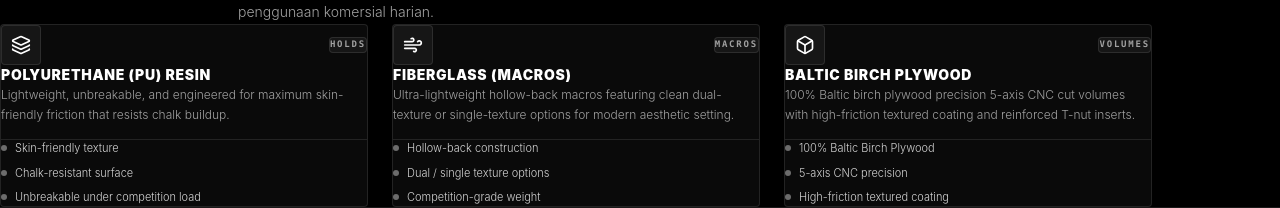
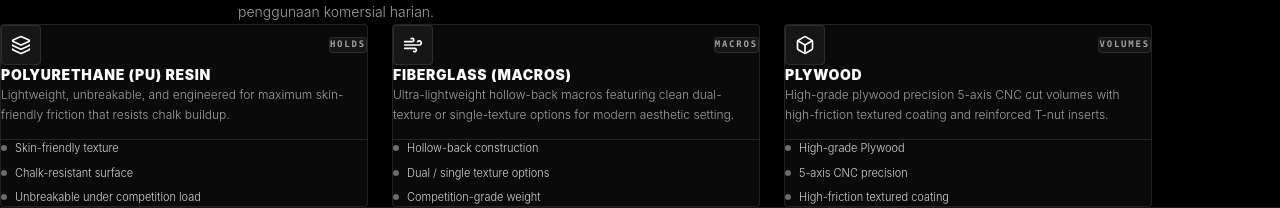
Before and after one commit to budiajir/anemone, a React (Vite) app: page /about in a window 1280 px wide. Shown: the part 660-868 px from the top of the page. Built offline with nearby package versions, Linux system fonts and the light colour scheme; no server answers.

Commit message:
Simplify Volumes material naming: remove Baltic Birch, use Plywood directly

```diff
--- a/src/pages/About.jsx
+++ b/src/pages/About.jsx
@@ -16,7 +16,7 @@ const stagger = {
   },
 };
 
-/* ─── DATA (Volumes is strictly Baltic Birch Plywood) ─── */
+/* ─── DATA (Volumes is strictly Plywood) ─── */
 const materials = [
   {
     icon: <Layers size={20} />,
@@ -36,11 +36,11 @@ const materials = [
   },
   {
     icon: <Box size={20} />,
-    title: "BALTIC BIRCH PLYWOOD",
+    title: "PLYWOOD",
     tag: "VOLUMES",
     description:
-      "100% Baltic birch plywood precision 5-axis CNC cut volumes with high-friction textured coating and reinforced T-nut inserts.",
-    specs: ["100% Baltic Birch Plywood", "5-axis CNC precision", "High-friction textured coating"],
+      "High-grade plywood precision 5-axis CNC cut volumes with high-friction textured coating and reinforced T-nut inserts.",
+    specs: ["High-grade Plywood", "5-axis CNC precision", "High-friction textured coating"],
   },
 ];
 
--- a/src/pages/Home.jsx
+++ b/src/pages/Home.jsx
@@ -34,7 +34,7 @@ export default function Home() {
     {
       id: "volumes",
       title: "VOLUMES",
-      subtitle: "100% Baltic Birch Plywood Precision Geometric Volumes",
+      subtitle: "Precision Plywood Geometric Volumes",
       categoryName: "Volumes",
       path: "/shop?category=Volumes",
       bgImage: "/images/cucu_chips.png",
--- a/src/utils/pdfGenerator.js
+++ b/src/utils/pdfGenerator.js
@@ -318,7 +318,7 @@ export function generateProductCatalogPdfHtml(productsList = []) {
           ${prod.name}
         </div>
         <div style="font-size: 12px; color: #666; margin-top: 4px;">
-          ${prod.shortDescription || prod.description || '100% Virgin Polyurethane & Baltic Birch Plywood Specs'}
+          ${prod.shortDescription || prod.description || '100% Virgin Polyurethane & Plywood Specs'}
         </div>
       </div>
       <div style="text-align: right; shrink: 0; padding-left: 20px;">
```
